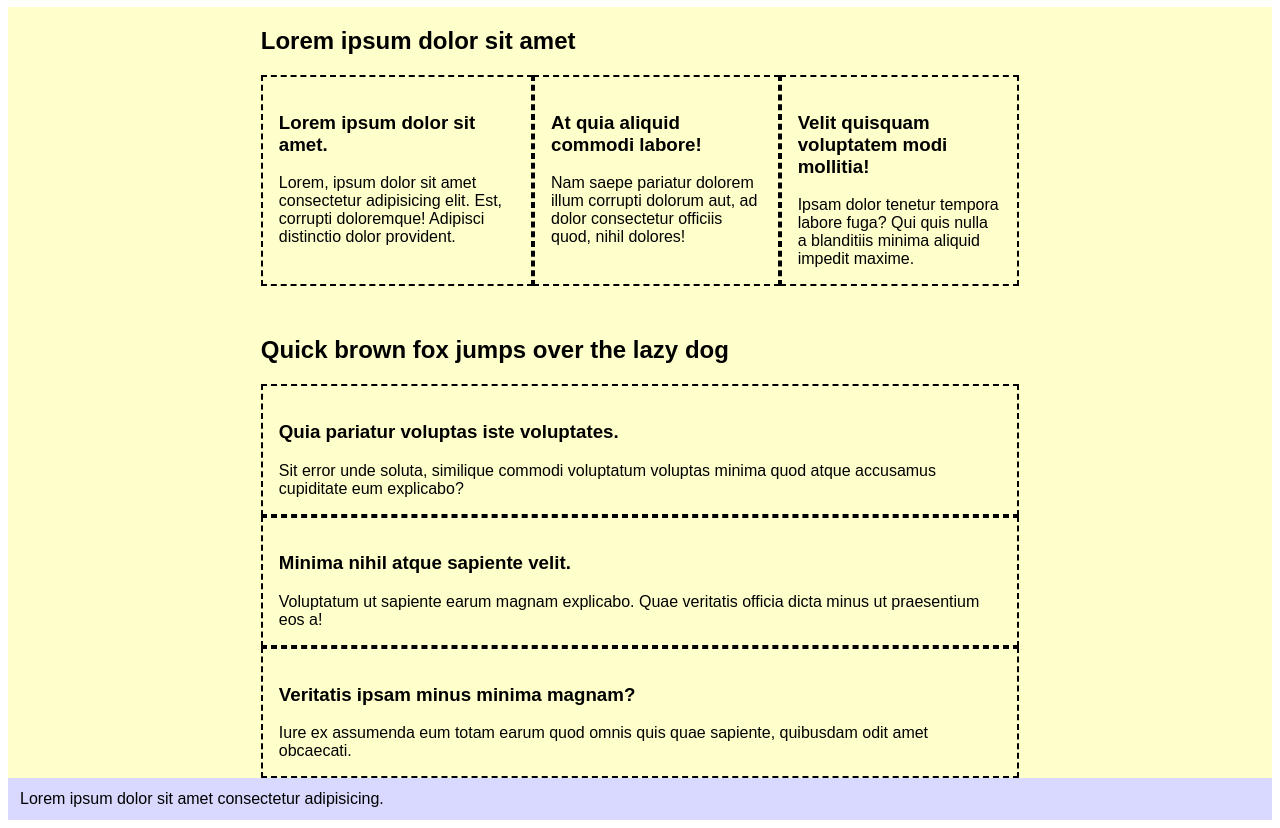
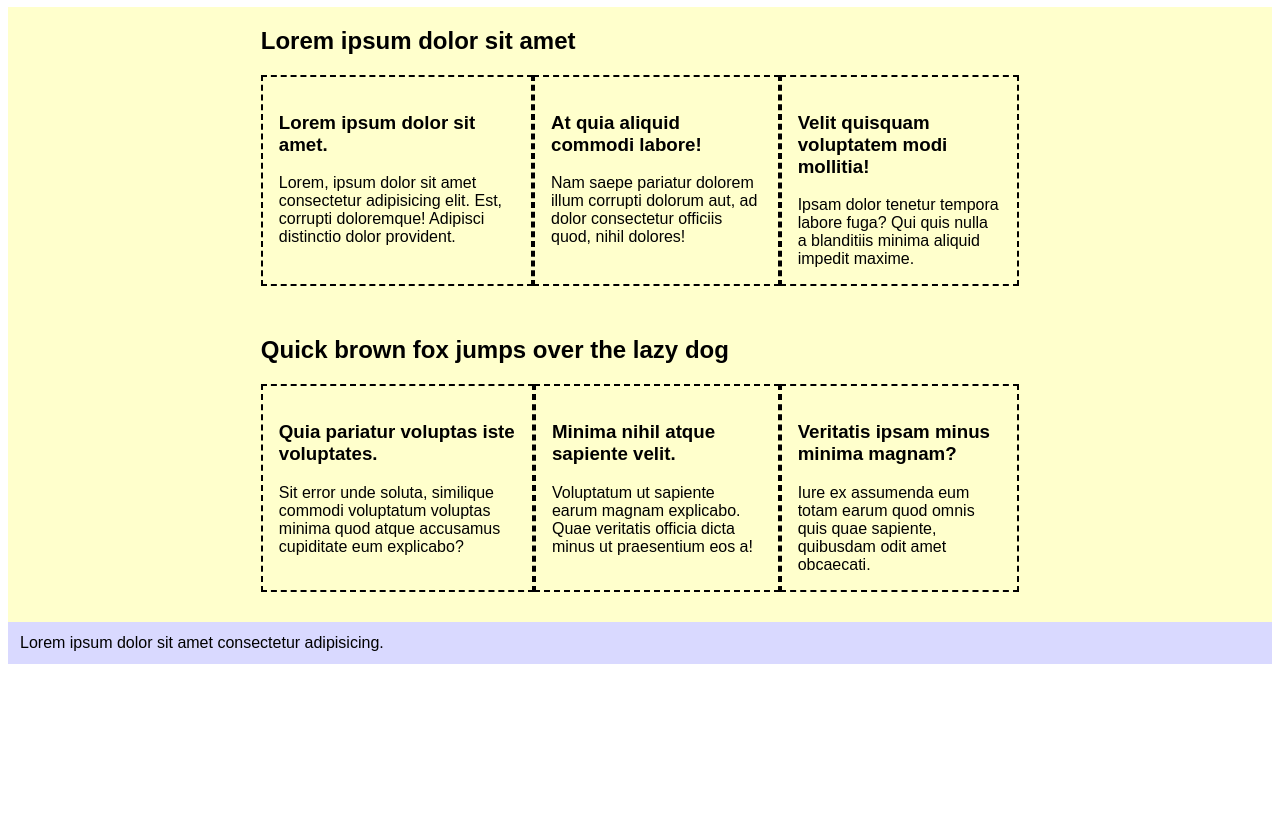
Before and after one commit to eadpucv/ejercicio-responsive-omarogd1, a plain HTML site: page index.html in a window 1280 px wide. Shown: the part 105-933 px from the top of the page. After the commit the page ends 800 px from the top, so only its background shows below. Drawn offline with Linux system fonts and the light colour scheme.

Commit message:
gg final1

```diff
--- a/index.html
+++ b/index.html
@@ -40,7 +40,7 @@
 		</section>
 		<section class="main-section">
 			<h2 class="main-section__title">Quick brown fox jumps over the lazy dog</h2>
-			<div class="hola">
+			<div class="articulos">
 			<article class="hentry">
 				<h3 class="entry-title">Quia pariatur voluptas iste voluptates.</h3>
 				<div class="entry-content">Sit error unde soluta, similique commodi voluptatum voluptas minima quod atque accusamus cupiditate eum explicabo?</div>
```
